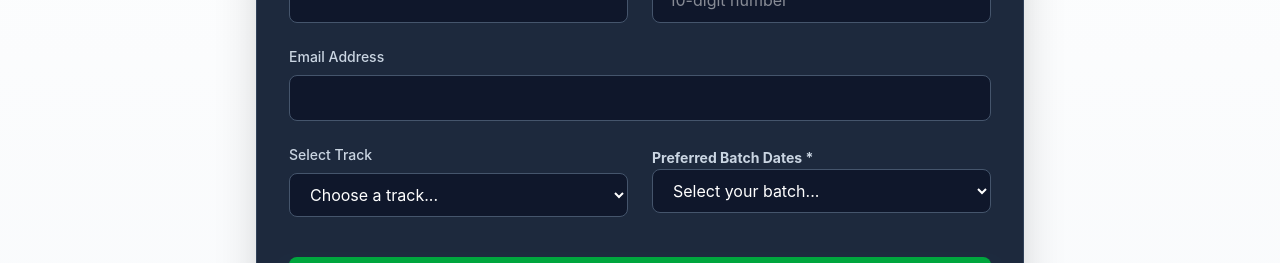
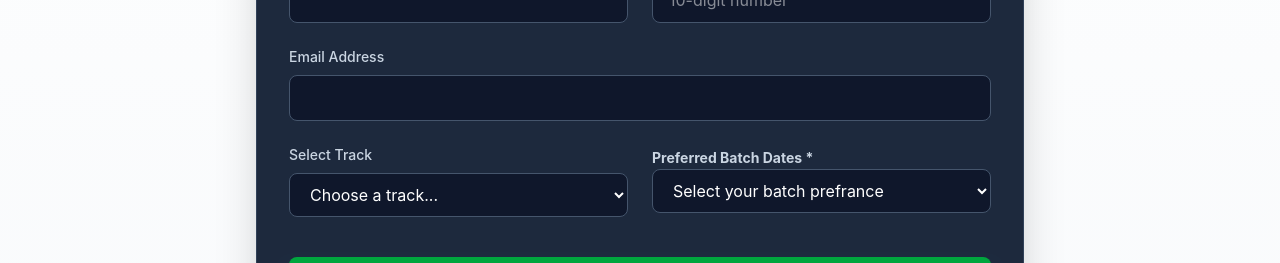
Before and after one commit to sahilvkale/bootcamp, a React (Vite) app: page / in a window 1280 px wide. Shown: the part 3108-3371 px from the top of the page. Built offline with nearby package versions, Linux system fonts and the light colour scheme; no server answers; the database is empty; the HTML template or start-up script is replaced by a standard one.

Commit message:
Final Update

```diff
--- a/src/App.jsx
+++ b/src/App.jsx
@@ -31,7 +31,8 @@ const trackData = [
       "DC BO Motors & Wheels",
       "L298N Motor Driver Module",
       "Arduino Uno R3 & Ultrasonic Sensor",
-      "Battery Holder & Assorted Wires"
+      "Battery Holder & Assorted Wires",
+      "IR sensor Array"
     ]
   },
   {
--- a/src/components/RegistrationForm.jsx
+++ b/src/components/RegistrationForm.jsx
@@ -232,7 +232,7 @@ export default function RegistrationForm() {
                     className="w-full bg-slate-900 border border-slate-600 rounded-lg px-4 py-2.5 text-white focus:outline-none focus:border-blue-500"
                     required
                   >
-                    <option value="">Select your batch...</option>
+                    <option value="">Select your batch prefrance</option>
                     <option value="weekday">Batch 1: Weekday (25th May to 27th May)</option>
                     <option value="weekend">Batch 2: Weekend (29th May to 31st May)</option>
                   </select>
--- a/src/components/TrackCard.jsx
+++ b/src/components/TrackCard.jsx
@@ -4,7 +4,7 @@ import { motion, AnimatePresence } from 'framer-motion';
 export default function TrackCard({ track }) {
   const [isExpanded, setIsExpanded] = useState(false);
 
-  // Set colors dynamically based on the flyer's theme (Blue for Robotics, Green for IoT)
+  // Set colors dynamically based  on the flyer's theme (Blue for Robotics, Green for IoT)
   const isBlue = track.theme === 'blue';
   const borderColor = isBlue ? 'border-blue-600' : 'border-emerald-500';
   const textColor = isBlue ? 'text-blue-800' : 'text-emerald-800';
```
Also changed, not shown: 1 other file (tests, documents, lock files or other folders).
